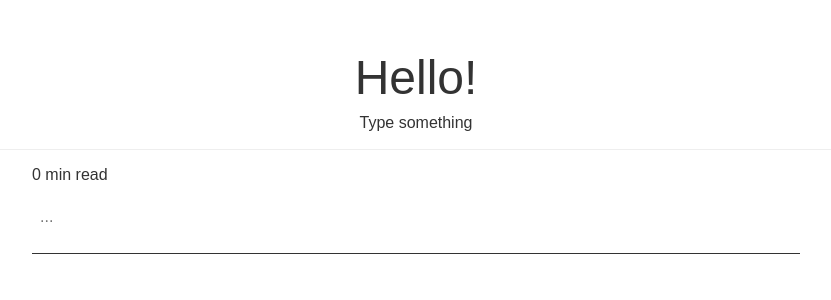
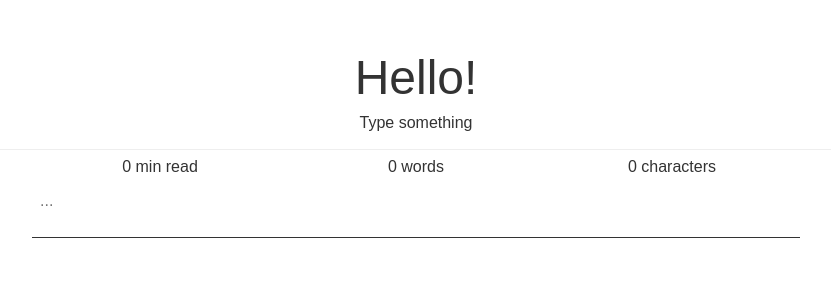
Before and after one commit to icyJoseph/text-analyzer, a React (Vite) app: page / in a window 1280 px wide. Shown: the top 300 px of the page, without its empty margins (224-1055 px from the left). Built offline with nearby package versions, Linux system fonts and the light colour scheme.

Commit message:
feat: useSubscribeToTextArea and style tweaks

```diff
--- a/src/App.tsx
+++ b/src/App.tsx
@@ -17,7 +17,15 @@ function App() {
       <main className="pure-u-1">
         <section className="pure-u-1-5"></section>
         <section className="pure-u-3-5">
-          <p className="stats">{stats.text}</p>
+          <div className="stats-view pure-u-1">
+            <span className="stats pure-u-1-3">{stats.text}</span>
+            <span className="stats pure-u-1-3">
+              {stats.words} {stats.words === 1 ? "word" : "words"}
+            </span>
+            <span className="stats pure-u-1-3">
+              {stats.characters} characters
+            </span>
+          </div>
           <TextArea />
         </section>
       </main>
--- a/src/components/TextArea.tsx
+++ b/src/components/TextArea.tsx
@@ -1,26 +1,38 @@
-import React, { useEffect, useRef } from "react";
+import React, { useEffect, useRef, useMemo } from "react";
+import { useSubscription } from "use-subscription";
 import { stream } from "../reader/stream";
 
 import "../styles/growArea.css";
 
+const useSubscribeToTextArea = () => {
+  const ref = useRef<HTMLTextAreaElement>(null);
+  const subscription = useMemo(
+    () => ({
+      getCurrentValue: () => ref.current?.value,
+      subscribe: (callback: () => void) => {
+        const current = ref.current;
+        current?.addEventListener("input", callback);
+        return () => current?.removeEventListener("input", callback);
+      }
+    }),
+    []
+  );
+
+  const value = useSubscription(subscription);
+
+  return { ref, value };
+};
+
 export const TextArea = () => {
-  const textAreaRef = useRef<HTMLTextAreaElement>(null);
   const parentRef = useRef<HTMLDivElement>(null);
+  const { ref: textAreaRef, value } = useSubscribeToTextArea();
 
   useEffect(() => {
-    if (parentRef.current && textAreaRef.current) {
+    if (parentRef.current) {
       const parent = parentRef.current;
-      const textArea = textAreaRef.current;
-
-      const handler = () => {
-        parent.dataset.replicatedValue = textArea.value;
-      };
-
-      textArea.addEventListener("input", handler);
-
-      return () => textArea.removeEventListener("input", handler);
+      parent.dataset.replicatedValue = value;
     }
-  }, []);
+  }, [value]);
 
   useEffect(() => {
     if (textAreaRef.current) {
--- a/src/reader/stream.ts
+++ b/src/reader/stream.ts
@@ -7,6 +7,7 @@ type Stats = {
   minutes: number;
   time: number;
   words: number;
+  characters: number;
 };
 
 type VoidCallback = () => void;
@@ -27,13 +28,18 @@ const createStream = (): ReaderStream => {
     text: "0 min read",
     minutes: 0,
     time: 0,
-    words: 0
+    words: 0,
+    characters: 0
   };
 
   const calculate = (text: string) => {
     const result = reader(text);
+    const characters = text
+      .split("")
+      .map((x) => x.trim())
+      .filter((x) => x).length;
 
-    stats = result;
+    stats = { ...result, characters };
 
     listeners.forEach((listener) => listener(stats));
   };
--- a/src/styles/stats.css
+++ b/src/styles/stats.css
@@ -1,4 +1,9 @@
+.stats-view {
+  margin: 8px auto;
+}
+
 .stats {
   font-weight: 300;
   color: #333;
+  text-align: center;
 }
```
